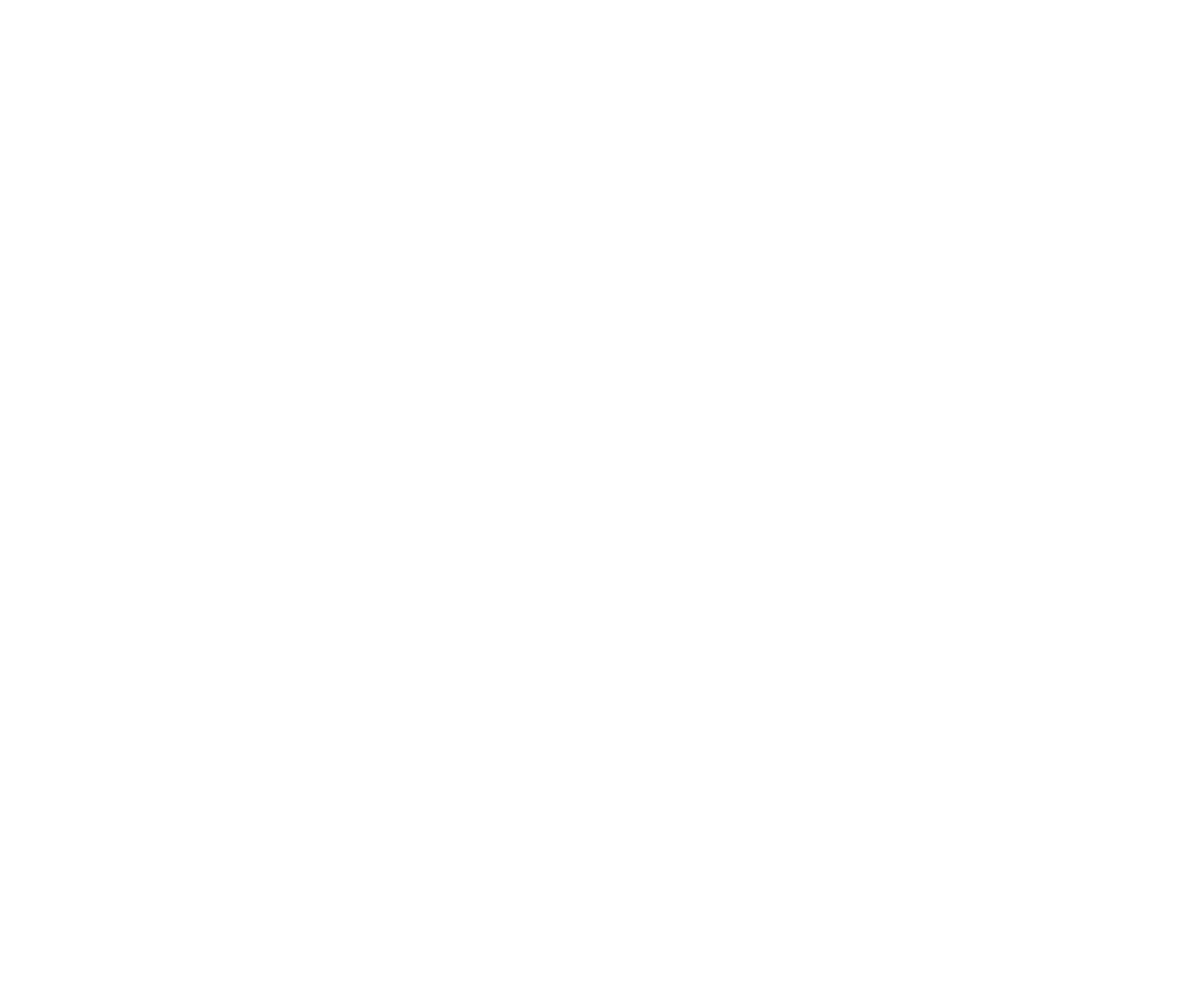
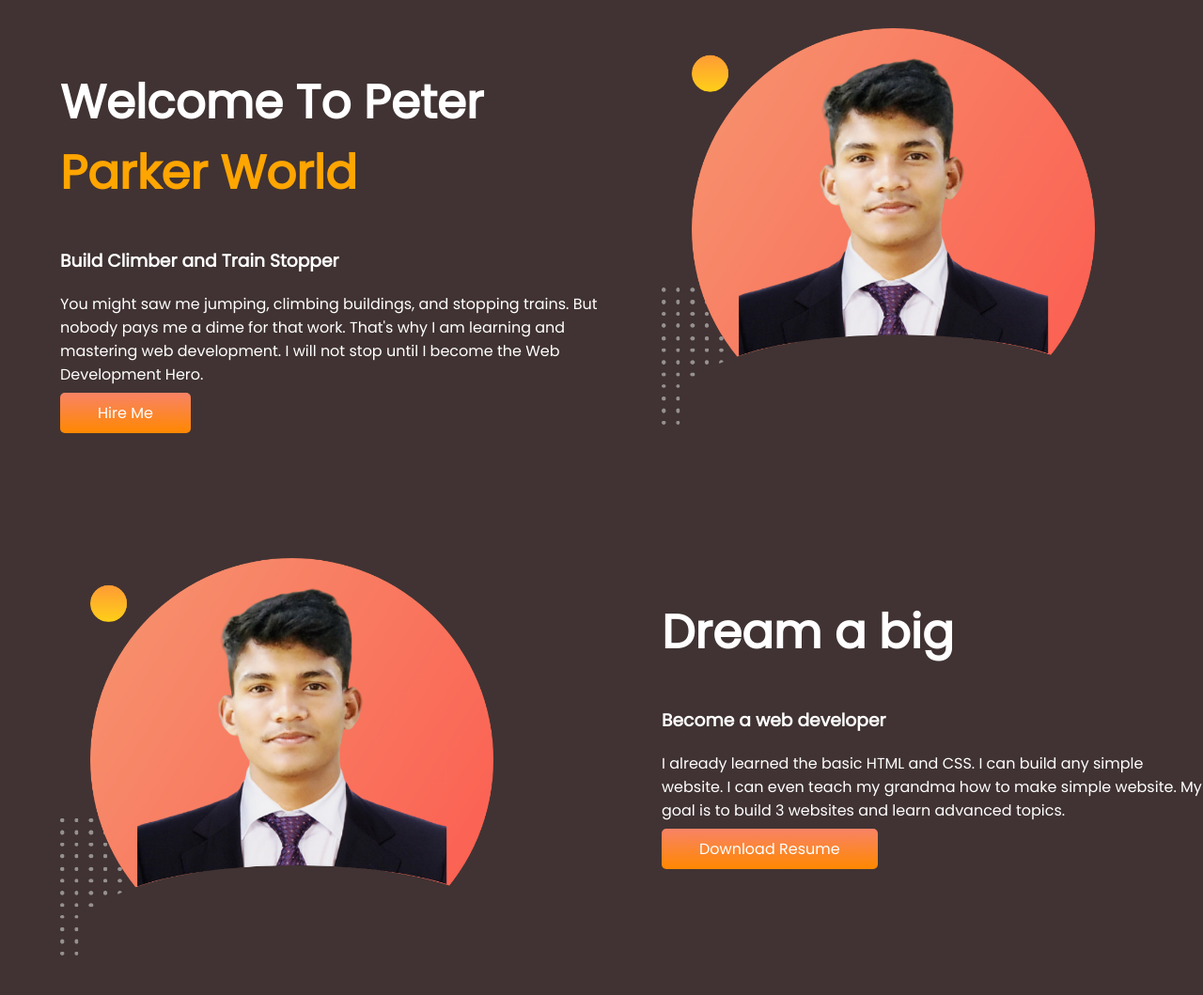
Before and after one commit to rakibulPro1/developer-portfolio, a plain HTML site: page index.html in a window 1280 px wide. Shown: the whole page at 94% size. Before the commit the page ends 800 px from the top, so only its background shows below. Drawn offline with Linux system fonts and the light colour scheme.

Commit message:
2 section ready

```diff
--- a/index.html
+++ b/index.html
@@ -5,8 +5,36 @@
     <meta http-equiv="X-UA-Compatible" content="IE=edge">
     <meta name="viewport" content="width=device-width, initial-scale=1.0">
     <title>Rakib Portfolio</title>
+    <link rel="preconnect" href="https://fonts.googleapis.com">
+<link rel="preconnect" href="https://fonts.gstatic.com" crossorigin>
+<link href="https://fonts.googleapis.com/css2?family=Poppins&display=swap" rel="stylesheet">
+    <link rel="stylesheet" href="style.css">
 </head>
 <body>
+    <section class="welcome-area">
+        <div class="half-width">
+            <h1>Welcome To Peter<span class="orange-color"> Parker  World</span></h1>
+            <h3>Build Climber and Train Stopper</h3>
+            <p>You might saw me jumping, climbing buildings, and stopping trains. But nobody pays me a dime for that work. That's why I am learning and mastering web development. I will not stop until I become the Web Development Hero.</p>
+            <a class="link-btn" href="https://www.linkedin.com/in/rakibul-islam-43a139215/">Hire Me</a>
+        </div>
+        <div class="half-width">
+            <img src="images/my-bg.png" alt="">
+        </div>
+    </section>
+    <section class="dream-area">
 
+        <div class="half-width">
+            <img src="images/my-bg.png" alt="">
+        </div>
+        <div class="half-width">
+            <h1>Dream a big</h1>
+            <h3>Become a web developer</h3>
+            <p>
+                I already learned the basic HTML and CSS. I can build any simple website. I can even teach my grandma how to make simple website. My goal is to build 3 websites and learn advanced topics.
+            </p>
+            <a class="link-btn" href="https://www.linkedin.com/in/rakibul-islam-43a139215/">Download Resume</a>
+        </div>
+    </section>
 </body>
 </html>
--- a/style.css
+++ b/style.css
@@ -0,0 +1,37 @@
+body{
+    margin: 0;
+    padding: 0;
+    box-sizing: border-box;
+    font-family: 'Poppins', sans-serif;
+    background-color: rgb(65, 51, 51);
+    color: white;
+}
+.welcome-area {
+    display: flex;
+    margin-top: 30px;
+}
+.half-width{
+    width: 50%;
+    margin-left: 5%;
+}
+.half-width img {
+    width: 80%;
+}
+.half-width h1{
+    font-size: 50px;
+
+}
+.orange-color{
+    color: orange;
+}
+.link-btn{
+    text-decoration: none;
+    background-image: linear-gradient(#F88366, rgb(255, 136, 0));
+    padding: 10px 40px;
+    border-radius: 5px;
+    color: white;
+}
+.dream-area{
+    display: flex;
+    margin-top: 100px;
+}
```
Also changed, not shown: images/dream-bg.png (added), images/exp-bg.png (added), images/jhankar.png (added), images/jhankar2.png (added), images/my-bg.png (added), images/my-bg2.png (added), images/top-banner.png (added).
